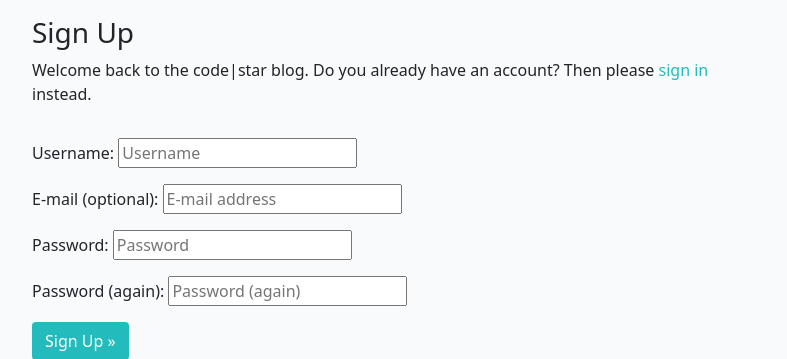
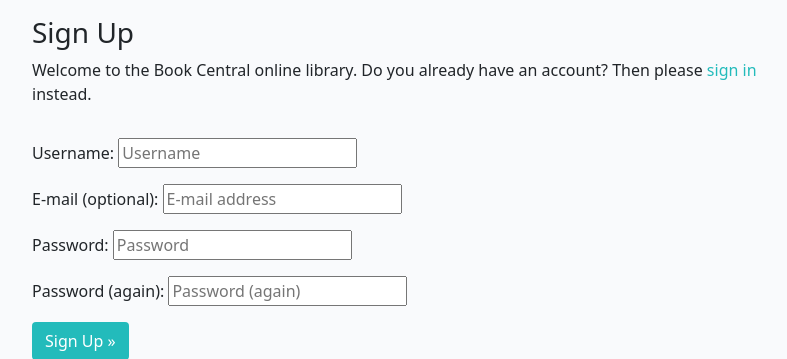
Before and after one commit to jw-coder84/CI-Project-Portfolio-4, a Django app: page /accounts/signup/ in a window 1280 px wide. Shown: the part 56-415 px from the top of the page, without its empty margins (240-1027 px from the left). Run offline with Django 3.2, Linux system fonts and the light colour scheme; some web fonts are replaced.

Commit message:
Fixed typos on signup and book delete forms, added further content to readme file including additional images

```diff
--- a/templates/account/signup.html
+++ b/templates/account/signup.html
@@ -10,7 +10,7 @@
         <div class="col-md-8 mt-3 offset-md-2">
             <h3>{% trans "Sign Up" %}</h3>
 
-            <p>{% blocktrans %}Welcome back to the code|star blog. Do you already have an account? Then please <a
+            <p>{% blocktrans %}Welcome to the Book Central online library. Do you already have an account? Then please <a
                     class="link" href="{{ login_url }}">sign in</a> instead.{% endblocktrans %}</p>
         </div>
     </div>
--- a/templates/library/book_confirm_delete.html
+++ b/templates/library/book_confirm_delete.html
@@ -3,7 +3,7 @@
 {% block content %}
 {% load crispy_forms_tags %}
 
-<h1>Delete Author</h1>
+<h1>Delete Book</h1>
 
 <p>Are you sure you want to delete the book: {{ book }}?</p>
 
```
Also changed, not shown: README.md, static/readme/add-book-form.png (added), static/readme/book-detail-admin.png (added), static/readme/book-detail-user.png (added), static/readme/books-onloan-page.png (added), static/readme/checkout-book.png (added), static/readme/delete-book-form.png (added), static/readme/login.png (added), static/readme/logout.png (added), static/readme/mobile-header.png (added), static/readme/navbar-admin.png (added), static/readme/sign-up.png (added), static/readme/site-header.png (added), static/readme/update-book-form.png (added), 3 other files.
